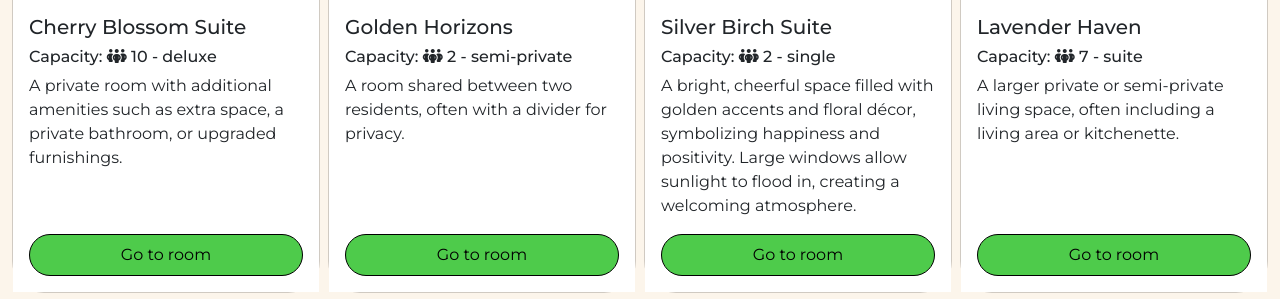
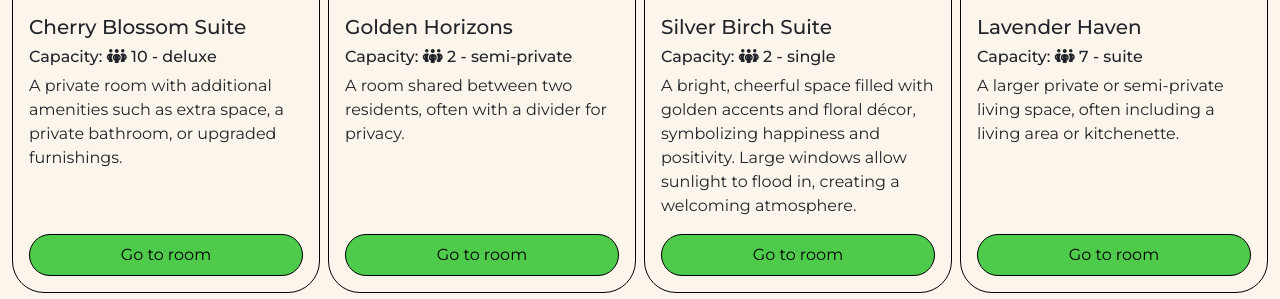
Before and after one commit to Chere3/Everkind, a Flask app: page /rooms in a window 1280 px wide. Shown: the part 1149-1448 px from the top of the page. Run offline with Flask 3, Linux system fonts and the light colour scheme; data comes from the database, SQL or seed files in the repository; some libraries are stand-ins or nearby versions.

Commit message:
refactor(rooms): update card styling with border and rounded top corners

```diff
--- a/templates/rooms/rooms.html
+++ b/templates/rooms/rooms.html
@@ -11,11 +11,11 @@
     </div>
     <div class="d-grid w-full gap-2 my-5" style="grid-template-columns: repeat(auto-fill, minmax(19rem, 1fr));">
       {% for room in rooms %}
-        <div class="card rounded-5">
-          <div class="rounded-2 card-img image{{ room.3 }} w-full position-relative" style="background: linear-gradient(to bottom, rgba(255,255,255,0) 0%, rgba(0,0,0, 0.80) 100%), url({{ room.11 }}); background-size: cover; background-position: center; height: 200px;" alt="{{ room.name }}">
+        <div class="card border-black rounded-5">
+          <div class="rounded-2 rounded-top-5 card-img image{{ room.3 }} w-full position-relative" style="background: linear-gradient(to bottom, rgba(255,255,255,0) 0%, rgba(0,0,0, 0.80) 100%), url({{ room.11 }}); background-size: cover; background-position: center; height: 200px;" alt="{{ room.name }}">
             <h2 class="position-absolute start-50 translate-middle text-white" style="font-family: var(--heading-font); top: 90%;">#{{ room.2 }}</h2>
           </div>
-          <div class="card-body d-flex flex-column justify-content-between bg-white gap-3">
+          <div class="card-body d-flex flex-column justify-content-between gap-3">
             <article>
               <h5 class="card-title">{{ room.1 }}</h5>
               <h6 class="card-text">Capacity: <i class="fa-solid fa-people-group"></i> {{ room.3 }} - {{ room.9 }}</h6>
```
